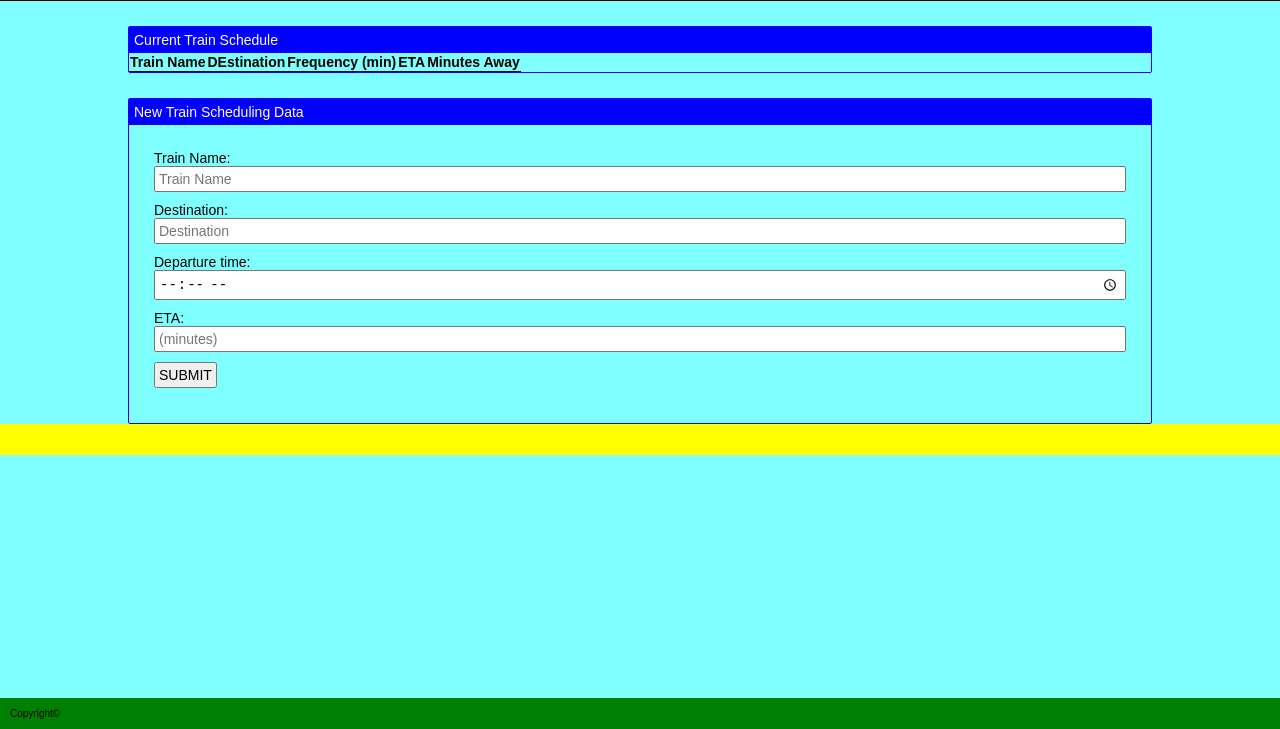
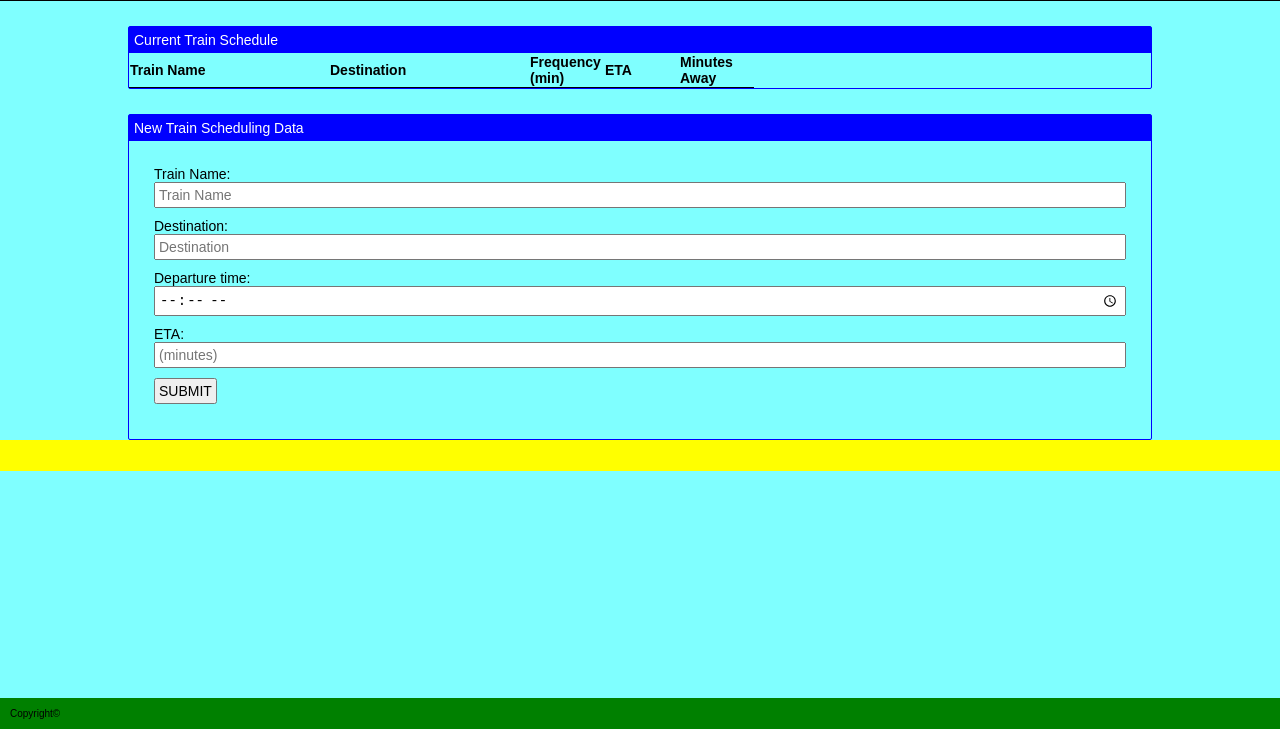
Before and after one commit to bmccutchanjr/Train-Schedule, a plain HTML site: page index.html in a window 1280 px wide. Shown: the part 71-800 px from the top of the page. Drawn offline with nearby package versions, Linux system fonts and the light colour scheme; no server answers.

Commit message:
more styling

```diff
--- a/index.html
+++ b/index.html
@@ -36,11 +36,11 @@
 
                     <table id="schedule-table">
                         <tr class="table-head">
-                            <th>Train Name</th>
-                            <th>DEstination</th>
-                            <th>Frequency (min)</th>
-                            <th>ETA</th>
-                            <th>Minutes Away</th>
+                            <th class="tr-name">Train Name</th>
+                            <th class="tr-dest">Destination</th>
+                            <th class="tr-freq">Frequency (min)</th>
+                            <th class="tr-eta">ETA</th>
+                            <th class="tr-min">Minutes Away</th>
                         </tr>
                     </table>
                 </section>
--- a/style/style.css
+++ b/style/style.css
@@ -41,6 +41,14 @@ header
 
 table
 {   border-collapse: collapse;
+}
+
+.tr-name, .tr-dest
+{   width: 200px;
+}
+
+.tr-freq, .tr-eta, .tr-min
+{   width: 75px;
 }
 
 .table-head
```
